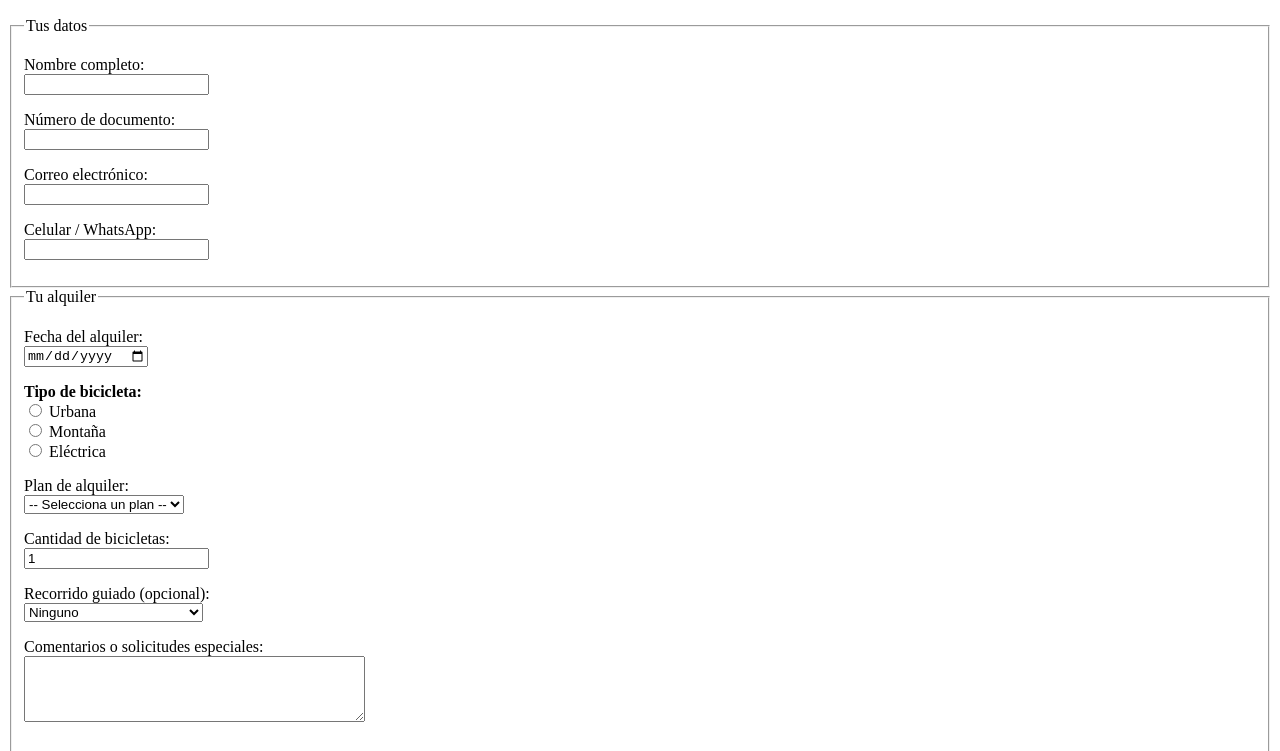
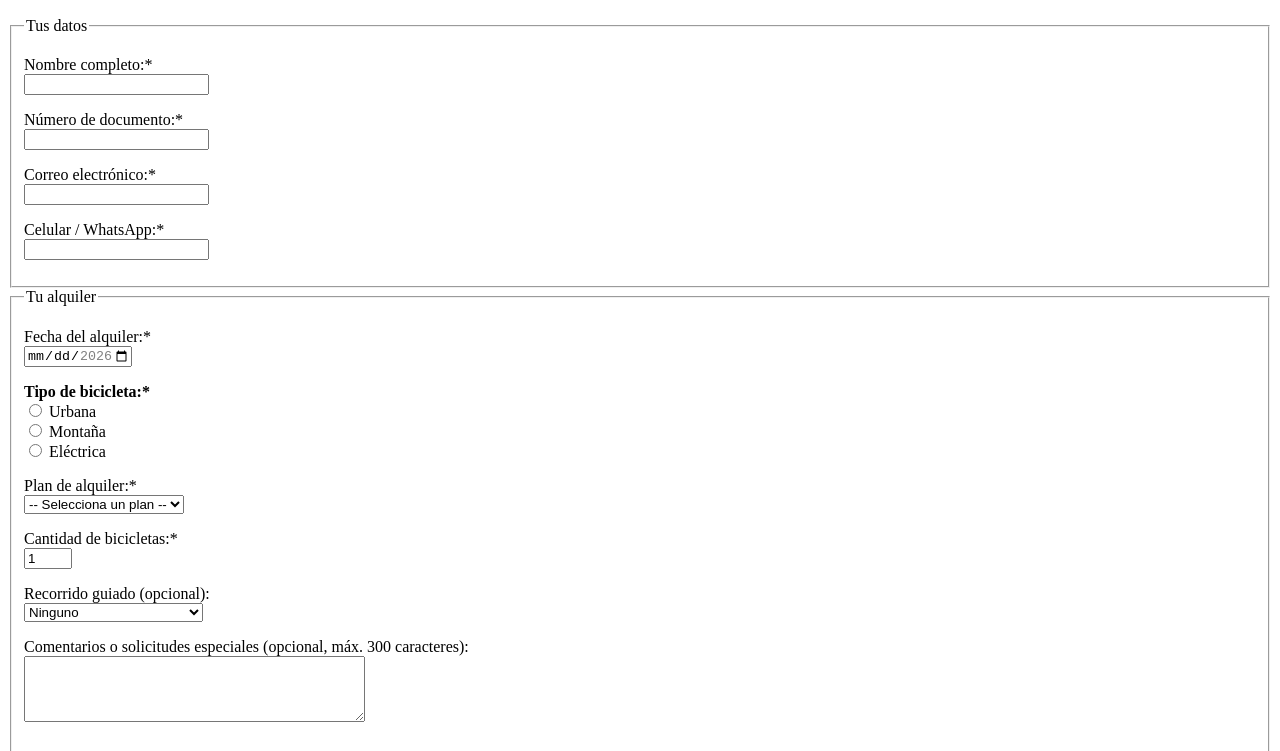
Before and after one commit to dnloropo/minireto19oct, a plain HTML site: page paginas/reservas.html in a window 1280 px wide. Shown: the part 180-931 px from the top of the page. Drawn offline with Linux system fonts and the light colour scheme.

Commit message:
feat: validacion nativa de formulario con reglas de negocio HTML5 y documentacion de pruebas

```diff
--- a/paginas/reservas.html
+++ b/paginas/reservas.html
@@ -34,23 +34,23 @@
                     <legend>Tus datos</legend>
 
                     <p>
-                        <label for="nombre">Nombre completo:</label><br>
-                        <input type="text" id="nombre" name="nombre_completo">
+                        <label for="nombre">Nombre completo:*</label><br>
+                        <input type="text" id="nombre" name="nombre_completo" required minlength="3">
                     </p>
 
                     <p>
-                        <label for="documento">Número de documento:</label><br>
-                        <input type="text" id="documento" name="numero_documento">
+                        <label for="documento">Número de documento:*</label><br>
+                        <input type="text" id="documento" name="numero_documento" required pattern="[0-9]{6,10}" title="El documento debe contener solo números, entre 6 y 10 dígitos.">
                     </p>
 
                     <p>
-                        <label for="correo">Correo electrónico:</label><br>
-                        <input type="email" id="correo" name="email">
+                        <label for="correo">Correo electrónico:*</label><br>
+                        <input type="email" id="correo" name="email" required>
                     </p>
 
                     <p>
-                        <label for="celular">Celular / WhatsApp:</label><br>
-                        <input type="tel" id="celular" name="telefono">
+                        <label for="celular">Celular / WhatsApp:*</label><br>
+                        <input type="tel" id="celular" name="telefono" required pattern="3[0-9]{9}" title="El celular debe tener exactamente 10 dígitos y comenzar por el número 3 (Ej: 3001234567).">
                     </p>
                 </fieldset>
 
@@ -59,13 +59,13 @@
                     <legend>Tu alquiler</legend>
 
                     <p>
-                        <label for="fecha">Fecha del alquiler:</label><br>
-                        <input type="date" id="fecha" name="fecha_alquiler">
+                        <label for="fecha">Fecha del alquiler:*</label><br>
+                        <input type="date" id="fecha" name="fecha_alquiler" required min="2026-11-01" max="2026-12-31">
                     </p>
 
                     <p>
-                        <strong>Tipo de bicicleta:</strong><br>
-                        <input type="radio" id="bici_urbana" name="tipo_bicicleta" value="urbana">
+                        <strong>Tipo de bicicleta:*</strong><br>
+                        <input type="radio" id="bici_urbana" name="tipo_bicicleta" value="urbana" required>
                         <label for="bici_urbana">Urbana</label><br>
 
                         <input type="radio" id="bici_montana" name="tipo_bicicleta" value="montana">
@@ -76,8 +76,8 @@
                     </p>
 
                     <p>
-                        <label for="plan">Plan de alquiler:</label><br>
-                        <select id="plan" name="plan_alquiler">
+                        <label for="plan">Plan de alquiler:*</label><br>
+                        <select id="plan" name="plan_alquiler" required>
                             <option value="">-- Selecciona un plan --</option>
                             <option value="1_hora">1 hora</option>
                             <option value="medio_dia">Medio día (4 h)</option>
@@ -86,8 +86,8 @@
                     </p>
 
                     <p>
-                        <label for="cantidad">Cantidad de bicicletas:</label><br>
-                        <input type="number" id="cantidad" name="cantidad_bicicletas" value="1">
+                        <label for="cantidad">Cantidad de bicicletas:*</label><br>
+                        <input type="number" id="cantidad" name="cantidad_bicicletas" value="1" required min="1" max="6">
                     </p>
 
                     <p>
@@ -101,8 +101,8 @@
                     </p>
 
                     <p>
-                        <label for="comentarios">Comentarios o solicitudes especiales:</label><br>
-                        <textarea id="comentarios" name="comentarios_adicionales" rows="4" cols="40"></textarea>
+                        <label for="comentarios">Comentarios o solicitudes especiales (opcional, máx. 300 caracteres):</label><br>
+                        <textarea id="comentarios" name="comentarios_adicionales" rows="4" cols="40" maxlength="300"></textarea>
                     </p>
                 </fieldset>
 
@@ -111,8 +111,8 @@
                     <legend>Confirmación</legend>
 
                     <p>
-                        <input type="checkbox" id="politicas" name="acepta_politicas" value="si">
-                        <label for="politicas">Acepto las políticas de alquiler y términos del servicio</label>
+                        <input type="checkbox" id="politicas" name="acepta_politicas" value="si" required>
+                        <label for="politicas">Acepto las políticas de alquiler y términos del servicio*</label>
                     </p>
 
                     <p>
```
Also changed, not shown: bitacora.txt.
